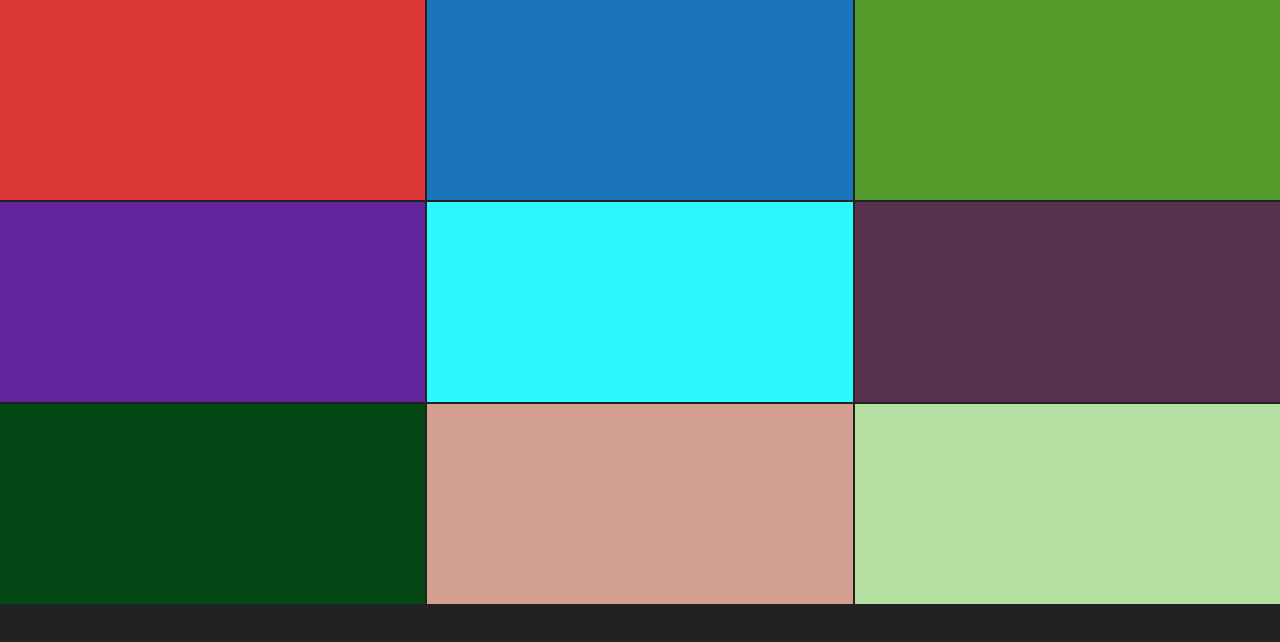
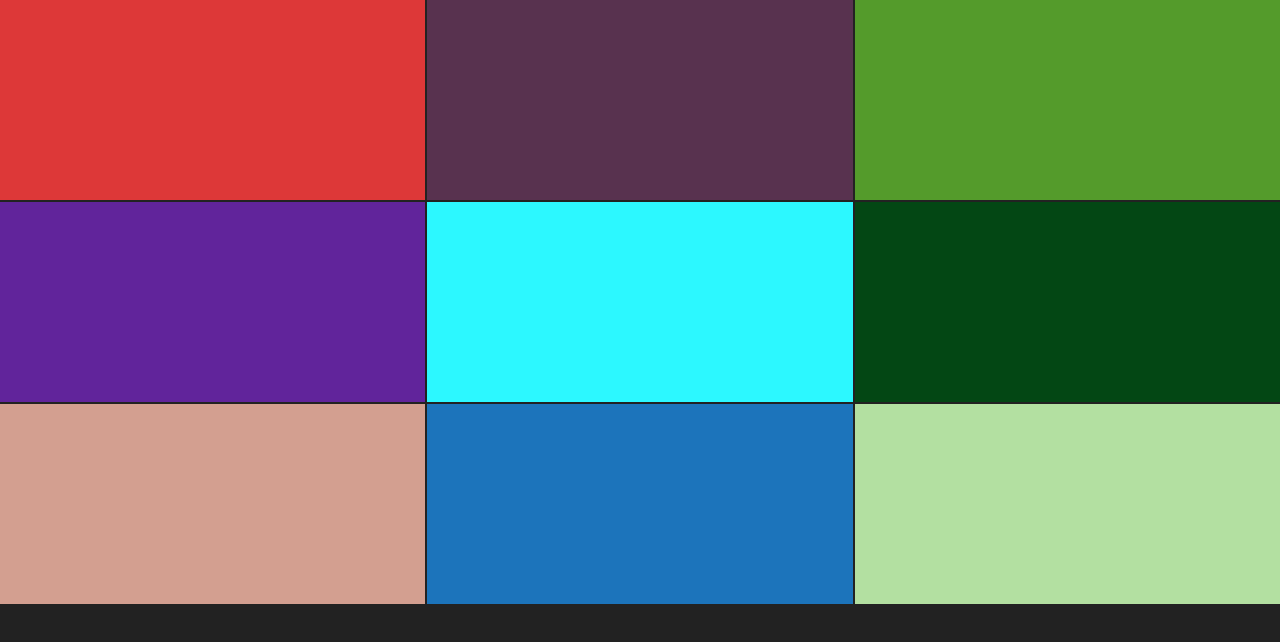
Before and after one commit to Knarf-ground/AAPRO__verano, a plain HTML site: page clase 7/index.html in a window 1280 px wide. Drawn offline with Linux system fonts and the light colour scheme.

Commit message:
Update style.css

```diff
--- a/clase 7/style.css
+++ b/clase 7/style.css
@@ -59,6 +59,15 @@ body {
     .caja_4, .caja_5, .caja_6, .caja_7, .caja_8, .caja_9 {
         display: block;
     }
+    .caja_2 {
+        grid-area: 3 / 2 ;
+    }
+    .caja_4 {
+        grid-area: 2 / 1 ;
+    }
+    .caja_6 {
+        grid-area: 1 / 2 ;
+    }
     .grid_container {
         grid-template-columns: auto auto auto;
     }
```
